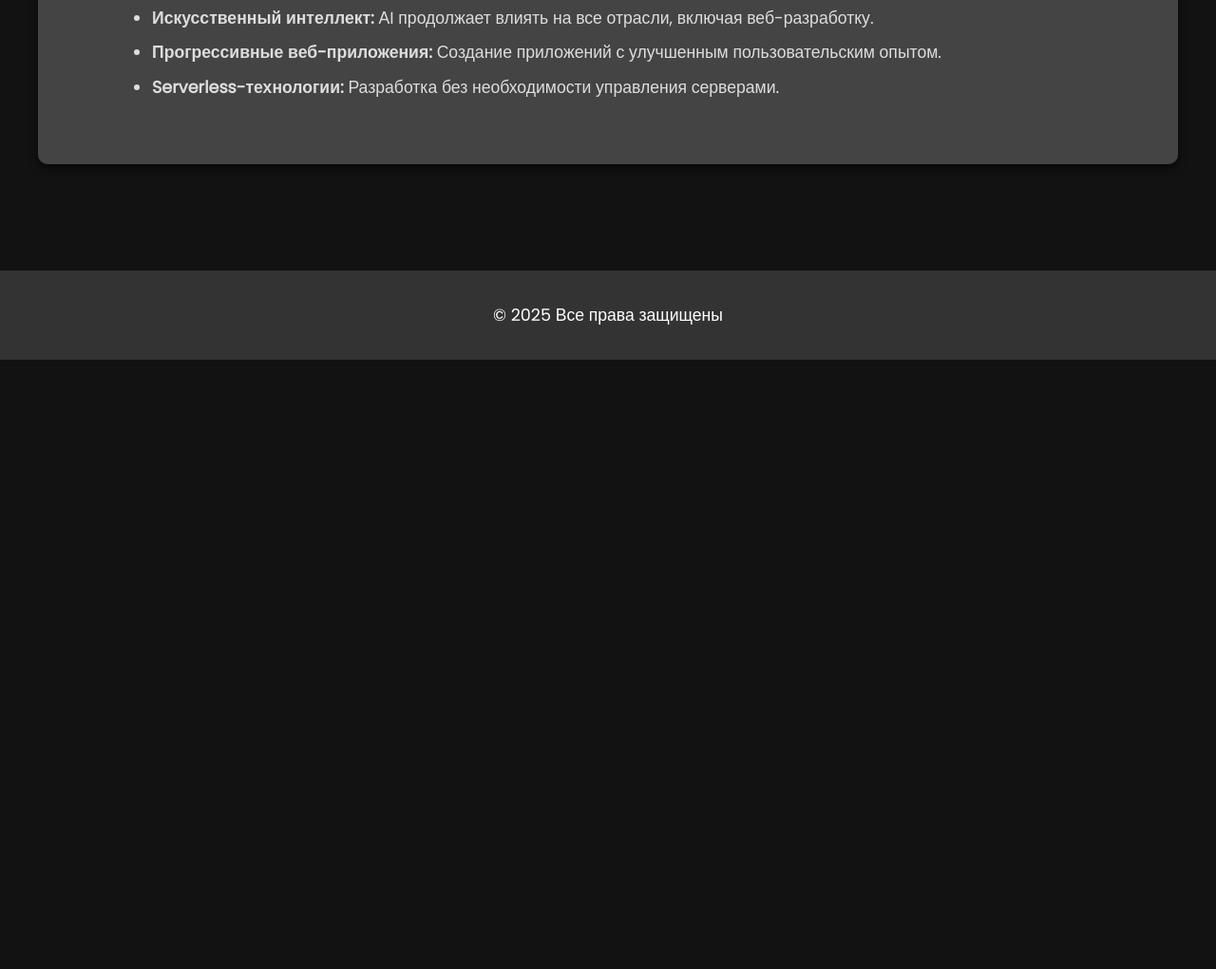
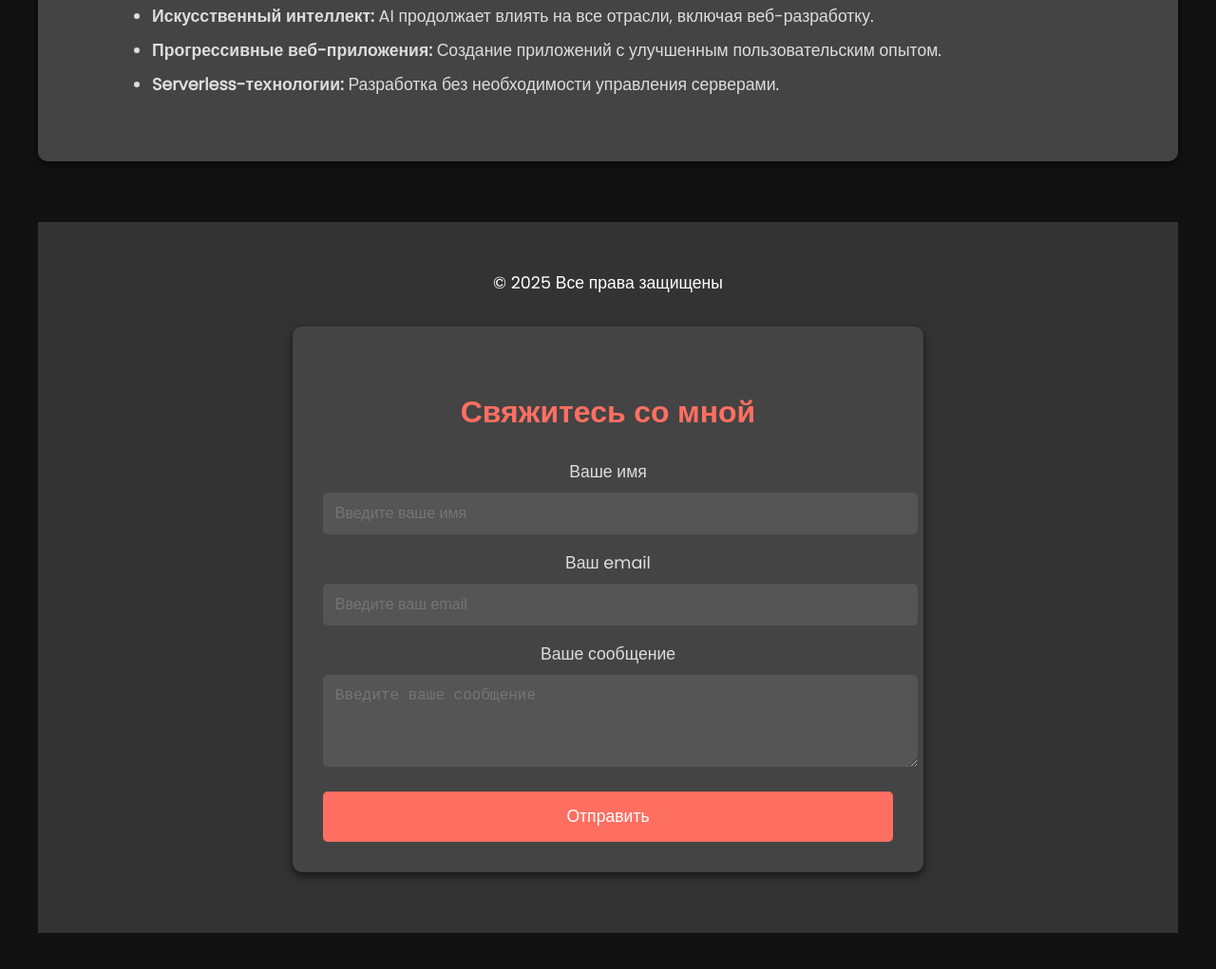
Before and after one commit to denrench/denrench-portfolio, a plain HTML site: page index.html in a window 1280 px wide. Shown: the part 2837-3858 px from the top of the page at 95% size. Before the commit the page ends 3216 px from the top, so only its background shows below. Drawn offline with Linux system fonts and the light colour scheme.

Commit message:
Add files via upload

```diff
--- a/index.html
+++ b/index.html
@@ -5,7 +5,9 @@
     <meta name="viewport" content="width=device-width, initial-scale=1.0">
     <link href="https://fonts.googleapis.com/css2?family=Roboto:wght@400;500&family=Poppins:wght@300;400&display=swap" rel="stylesheet">
     <link rel="stylesheet" href="https://cdnjs.cloudflare.com/ajax/libs/font-awesome/5.15.4/css/all.min.css">
+    <script type="text/javascript" src="https://cdn.emailjs.com/dist/email.min.js"></script>
     <style>
+        /* Ваши стили остаются такими же */
         body {
             font-family: 'Poppins', sans-serif;
             margin: 0;
@@ -62,7 +64,6 @@
             gap: 2rem;
         }
 
-        /* Убираем меню для мобильных устройств */
         @media (max-width: 768px) {
             nav {
                 display: none;
@@ -113,7 +114,6 @@
             color: #fff;
         }
 
-        /* Анимации */
         @keyframes slideIn {
             0% {
                 opacity: 0;
@@ -136,7 +136,6 @@
             }
         }
 
-        /* Иконки */
         .social-icons {
             display: flex;
             justify-content: center;
@@ -213,9 +212,57 @@
             background: #333;
             color: #fff;
             text-align: center;
-            padding: 1rem 0;
+            padding: 2rem 0;
         }
 
+        .contact-form {
+            max-width: 600px;
+            margin: 2rem auto;
+            padding: 2rem;
+            background: #444;
+            border-radius: 10px;
+            box-shadow: 0 4px 10px rgba(0, 0, 0, 0.6);
+        }
+
+        .contact-form h3 {
+            text-align: center;
+            color: #ff6f61;
+            margin-bottom: 1.5rem;
+        }
+
+        .contact-form label {
+            display: block;
+            margin-bottom: 0.5rem;
+            font-size: 1.1rem;
+            color: #ddd;
+        }
+
+        .contact-form input, .contact-form textarea {
+            width: 100%;
+            padding: 0.8rem;
+            margin-bottom: 1rem;
+            border: none;
+            border-radius: 5px;
+            background: #555;
+            color: #fff;
+            font-size: 1rem;
+        }
+
+        .contact-form button {
+            width: 100%;
+            padding: 1rem;
+            font-size: 1.1rem;
+            background: #ff6f61;
+            border: none;
+            border-radius: 5px;
+            color: #fff;
+            cursor: pointer;
+            transition: background 0.3s;
+        }
+
+        .contact-form button:hover {
+            background: #ff4a3c;
+        }
     </style>
     <title>Портфолио начинающего разработчика</title>
 </head>
@@ -261,7 +308,7 @@
                 <ul>
                     <li><strong>Большие возможности для карьерного роста:</strong> Веб-разработчики могут работать в различных областях, начиная от стартапов до крупных корпораций.</li>
                     <li><strong>Высокая зарплата:</strong> Веб-разработчики получают конкурентоспособные заработные платы, которые увеличиваются с опытом.</li>
-                    <strong>Гибкость работы:</strong> Множество веб-разработчиков работают удаленно, что дает свободу выбора места работы.</li>
+                    <li><strong>Гибкость работы:</strong> Множество веб-разработчиков работают удаленно, что дает свободу выбора места работы.</li>
                 </ul>
             </div>
         </section>
@@ -296,17 +343,58 @@
             <div class="trend-section">
                 <h3>Актуальные тренды в области технологий</h3>
                 <ul>
-                    <li><strong>Искусственный интеллект:</strong> АI продолжает влиять на все отрасли, включая веб-разработку.</li>
+                    <li><strong>Искусственный интеллект:</strong> AI продолжает влиять на все отрасли, включая веб-разработку.</li>
                     <li><strong>Прогрессивные веб-приложения:</strong> Создание приложений с улучшенным пользовательским опытом.</li>
                     <li><strong>Serverless-технологии:</strong> Разработка без необходимости управления серверами.</li>
                 </ul>
             </div>
         </section>
+
+        <!-- Раздел "Свяжитесь со мной" -->
+        <footer>
+            <p>&copy; 2025 Все права защищены</p>
+
+            <div class="contact-form">
+                <h3>Свяжитесь со мной</h3>
+                <form>
+                    <label for="name">Ваше имя</label>
+                    <input type="text" id="name" name="name" placeholder="Введите ваше имя" required>
+
+                    <label for="email">Ваш email</label>
+                    <input type="email" id="email" name="email" placeholder="Введите ваш email" required>
+
+                    <label for="message">Ваше сообщение</label>
+                    <textarea id="message" name="message" placeholder="Введите ваше сообщение" rows="4" required></textarea>
+
+                    <button type="submit">Отправить</button>
+                </form>
+            </div>
+        </footer>
     </div>
 
-    <footer>
-        <p>&copy; 2025 Все права защищены</p>
-    </footer>
+    <script>
+        (function() {
+            emailjs.init("oVqH73GZ4h-OzYtYP"); // Замените на ваш user_id из EmailJS
+        })();
+
+        document.querySelector(".contact-form form").addEventListener("submit", function(event) {
+            event.preventDefault(); // Предотвращает перезагрузку страницы
+
+            const formData = new FormData(this);
+            const data = {
+                from_name: formData.get('name'),
+                from_email: formData.get('email'),
+                message: formData.get('message')
+            };
+
+            emailjs.send("oVqH73GZ4h-OzYtYP", "template_c7echeh", data)
+                .then(function(response) {
+                    alert("Сообщение отправлено успешно!");
+                }, function(error) {
+                    alert("Произошла ошибка, попробуйте позже.");
+                });
+        });
+    </script>
 
 </body>
 </html>
```
